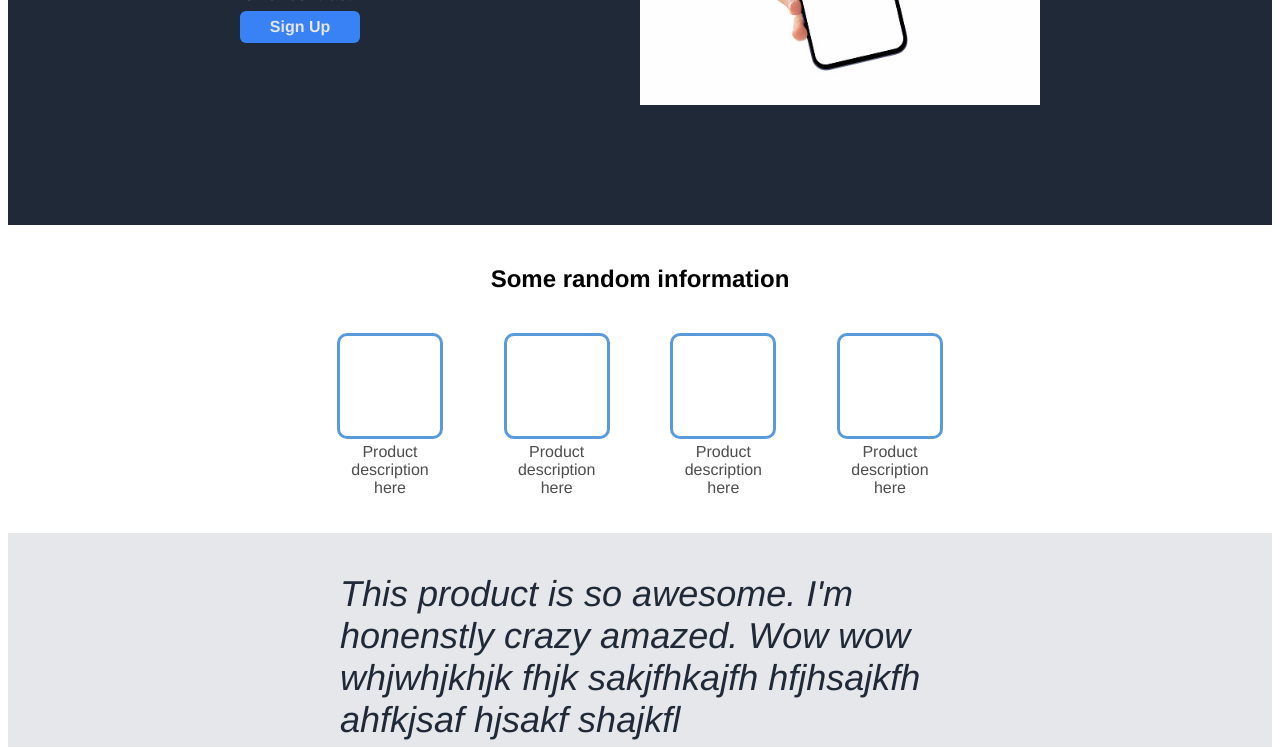
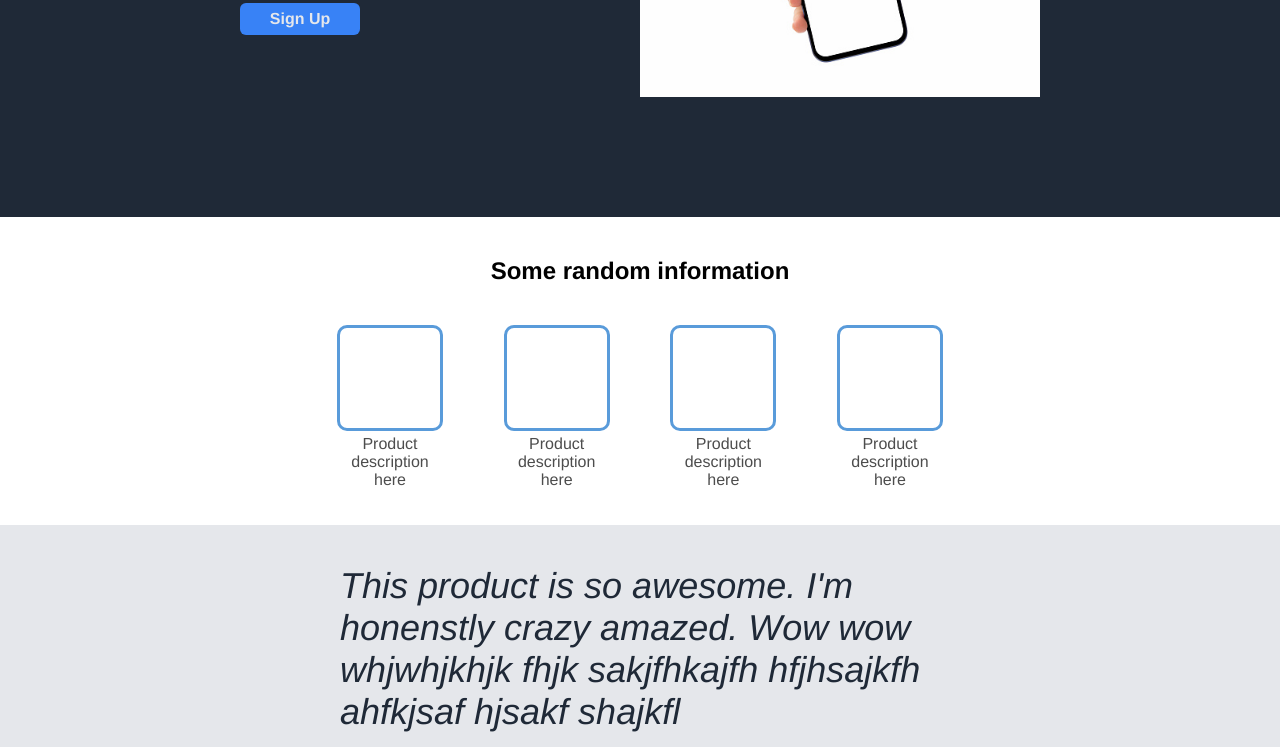
Before and after one commit to luka-ve/odin-landing-page, a plain HTML site: page index.html in a window 1280 px wide. Shown: the part 258-1005 px from the top of the page. Drawn offline with Linux system fonts and the light colour scheme.

Commit message:
Fix white border around page

```diff
--- a/style.css
+++ b/style.css
@@ -1,7 +1,7 @@
 body {
     display: flex;
     justify-content: center;
-    height: 100vh;
+    margin: 0;
 }
 
 nav {
```
